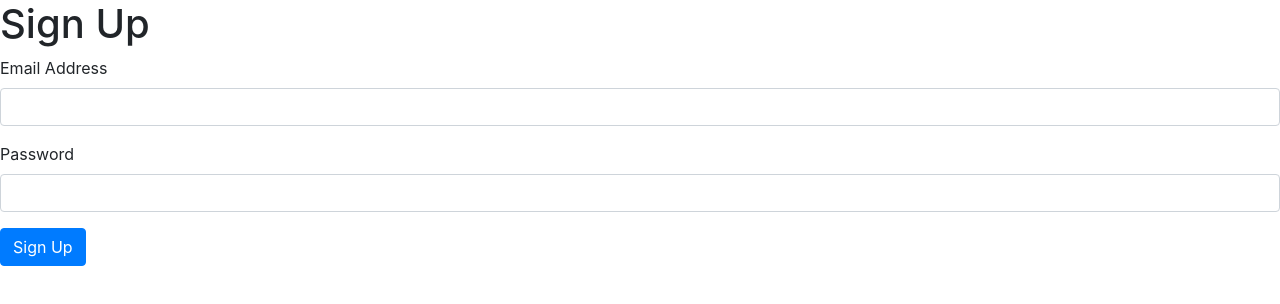
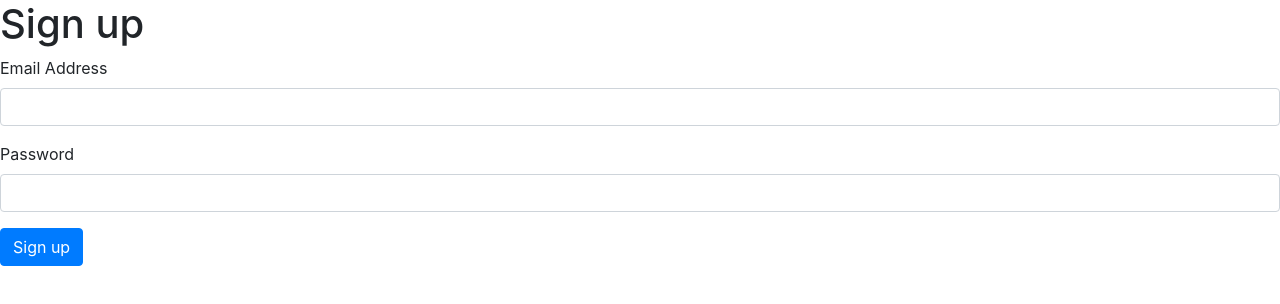
Before and after one commit to vlakyi/ticketing, a Next.js app in the folder client/: page /auth/signup in a window 1280 px wide. Shown: the top 304 px of the page. Built offline with nearby package versions, Linux system fonts and the light colour scheme.

Commit message:
moving logic from signup page to AuthForm component. Creating signin page based on AuthForm component

```diff
--- /dev/null
+++ b/client/components/AuthForm/AuthForm.js
@@ -0,0 +1,48 @@
+import { useState } from 'react';
+import Router from 'next/router';
+import useRequest from '../../hooks/useRequest';
+
+const AuthForm = ({ context }) => {
+  const [email, setEmail] = useState('');
+  const [password, setPassword] = useState('');
+
+  const { doRequest, errors } = useRequest({
+    url: `/api/users/sign${context}`,
+    method: 'post',
+    body: {
+      email,
+      password
+    },
+    onSuccess: () => {
+      Router.push('/');
+    }
+  });
+
+  const onSubmit = async (e) => {
+    e.preventDefault();
+    doRequest();
+  };
+
+  return (
+    <form onSubmit={onSubmit}>
+      <h1>Sign {context}</h1>
+      <div className='form-group'>
+        <label>Email Address</label>
+        <input value={email} onChange={(e) => setEmail(e.target.value)} className='form-control' />
+      </div>
+      <div className='form-group'>
+        <label>Password</label>
+        <input
+          value={password}
+          onChange={(e) => setPassword(e.target.value)}
+          type='password'
+          className='form-control'
+        />
+      </div>
+      {errors}
+      <button className='btn btn-primary'>Sign {context}</button>
+    </form>
+  );
+};
+
+export default AuthForm;
--- a/client/pages/auth/signup.js
+++ b/client/pages/auth/signup.js
@@ -1,48 +1,7 @@
-import { useState } from 'react';
-import Router from 'next/router';
-
-import useRequest from '../../hooks/useRequest';
+import AuthForm from '../../components/AuthForm/AuthForm';
 
 const Signup = () => {
-  const [email, setEmail] = useState('');
-  const [password, setPassword] = useState('');
-  const { doRequest, errors } = useRequest({
-    url: '/api/users/signup',
-    method: 'post',
-    body: {
-      email,
-      password
-    },
-    onSuccess: () => {
-      Router.push('/');
-    }
-  });
-
-  const onSubmit = async (e) => {
-    e.preventDefault();
-    doRequest();
-  };
-
-  return (
-    <form onSubmit={onSubmit}>
-      <h1>Sign Up</h1>
-      <div className='form-group'>
-        <label>Email Address</label>
-        <input value={email} onChange={(e) => setEmail(e.target.value)} className='form-control' />
-      </div>
-      <div className='form-group'>
-        <label>Password</label>
-        <input
-          value={password}
-          onChange={(e) => setPassword(e.target.value)}
-          type='password'
-          className='form-control'
-        />
-      </div>
-      {errors}
-      <button className='btn btn-primary'>Sign Up</button>
-    </form>
-  );
+  return <AuthForm context={'up'} />;
 };
 
 export default Signup;
```
Also changed, not shown: client/pages/auth/signin.js (added, +7 -0 lines).
